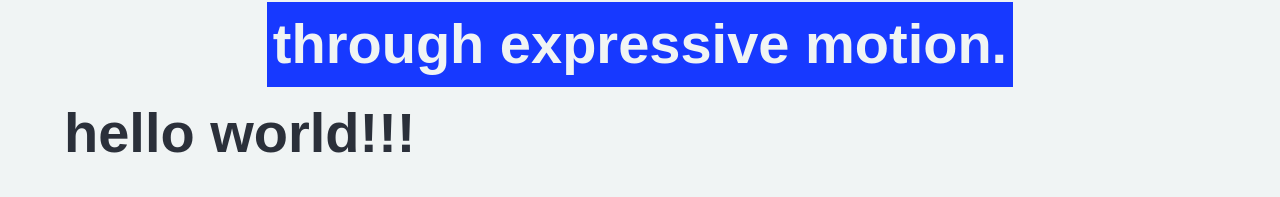
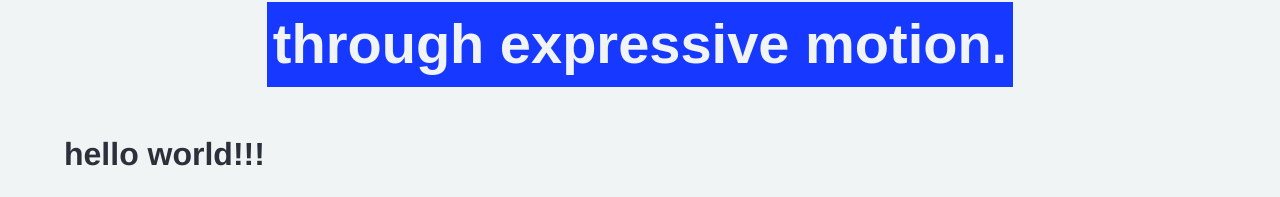
Before and after one commit to devinrenca/Mograph-Portfolio-2023, a plain HTML site: page index.html in a window 1280 px wide. Shown: the part 215-412 px from the top of the page. Drawn offline with nearby package versions, Linux system fonts and the light colour scheme; a web font is replaced by a local one.

Commit message:
Update index.html

```diff
--- a/index.html
+++ b/index.html
@@ -40,7 +40,11 @@
                 </div>
             </div>
     </div>
-    <h2>hello world!!!</h2>
+
+    <br>
+    <h1>hello world!!!</h1>
+    <br>
+
 <ul id="rig">
     <li>
         <a class="rig-cell" href="motion-reel.html">
```
